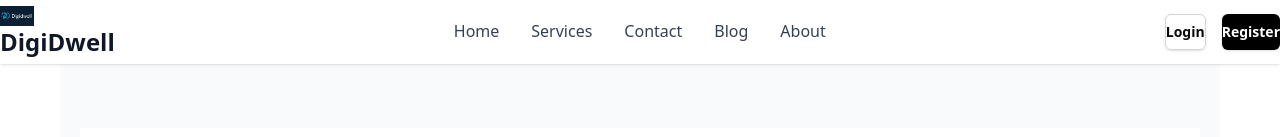
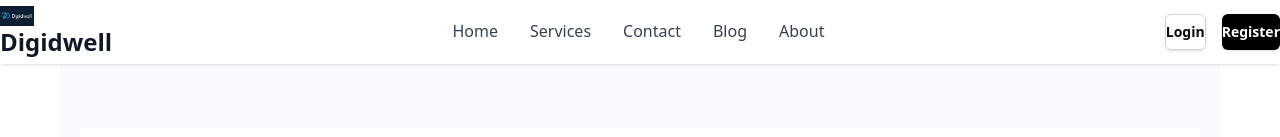
Before and after one commit to jmaranga2000/digidwell, a Next.js app: page / in a window 1280 px wide. Shown: the top 137 px of the page. Built offline with nearby package versions, Linux system fonts and the light colour scheme; no server answers.

Commit message:
Update Navbar.tsx

```diff
--- a/components/Navbar.tsx
+++ b/components/Navbar.tsx
@@ -17,7 +17,7 @@ export default function Navbar() {
         <div className="flex items-center space-x-3">
         <Link href="/" className="flex-shrink-0 text-2xl font-bold text-gray-900">
         <Image src="/logo.jpg" alt="logo" width={34}  height={34} />
-          DigiDwell
+          Digidwell
         </Link>
         </div>
 
```
